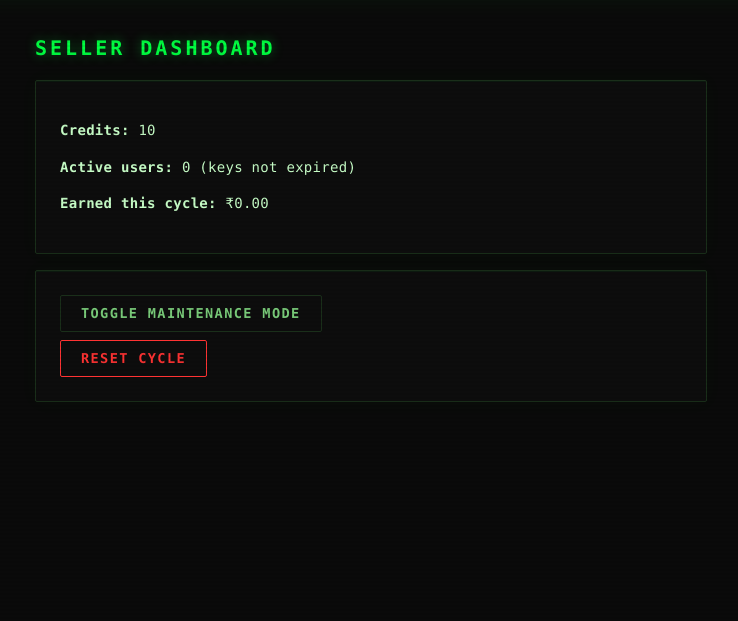
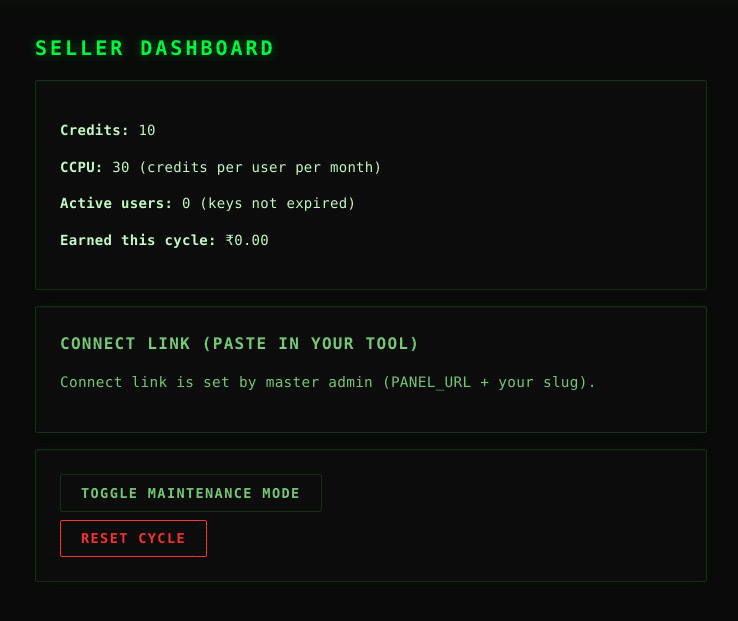
Before and after one commit to subasitnaik/key-management, a Node server app: template views/seller/dashboard.ejs in a window 1280 px wide. Shown: the part 63-684 px from the top of the page, without its empty margins (269-1007 px from the left). Run offline with Node 20, Linux system fonts and the light colour scheme; the template is opened without the code that fills it: most values are stand-ins (such as "Sample title", 1, 10 or a date in 2020).

Commit message:
Seller dashboard: show CCPU and connect link to paste in tool

```diff
--- a/public/styles.css
+++ b/public/styles.css
@@ -356,6 +356,15 @@ h1 {
   border: 1px solid var(--border);
   font-family: var(--font-mono);
 }
+.badge.connect-link {
+  word-break: break-all;
+  max-width: 100%;
+  font-size: 0.85rem;
+}
+.text-dim {
+  color: var(--text-dim);
+  font-size: 0.9rem;
+}
 
 code {
   font-family: var(--font-mono);
--- a/src/routes/sellerPanel.js
+++ b/src/routes/sellerPanel.js
@@ -41,10 +41,14 @@ router.get('/', requireSeller, async (req, res) => {
     getActiveSubscriptionsCount(sellerId),
     getEarnedAmountBySeller(sellerId),
   ]);
+  const baseUrl = (process.env.PANEL_URL || '').replace(/\/$/, '');
+  const connectLink = baseUrl && seller?.slug ? `${baseUrl}/connect/${seller.slug}` : '';
   res.render('seller/dashboard', {
     creditsBalance: seller?.credits_balance ?? 0,
     activeUsers: activeUsers ?? 0,
     earnedAmount: earnedAmount ?? 0,
+    ccpu: seller?.ccpu ?? 30,
+    connectLink: connectLink || '',
   });
 });
 
--- a/views/seller/dashboard.ejs
+++ b/views/seller/dashboard.ejs
@@ -23,8 +23,18 @@
     <h1>Seller Dashboard</h1>
     <div class="card">
       <p><strong>Credits:</strong> <%= creditsBalance %></p>
+      <p><strong>CCPU:</strong> <%= typeof ccpu !== 'undefined' ? ccpu : 30 %> (credits per user per month)</p>
       <p><strong>Active users:</strong> <%= typeof activeUsers !== 'undefined' ? activeUsers : 0 %> (keys not expired)</p>
       <p><strong>Earned this cycle:</strong> ₹<%= typeof earnedAmount !== 'undefined' ? earnedAmount.toFixed(2) : '0.00' %></p>
+    </div>
+    <div class="card">
+      <h2>Connect link (paste in your tool)</h2>
+      <% if (typeof connectLink !== 'undefined' && connectLink) { %>
+      <p><code class="badge connect-link"><%= connectLink %></code></p>
+      <p class="text-dim">Copy this URL and paste it in your Android tool config so keys work.</p>
+      <% } else { %>
+      <p class="text-dim">Connect link is set by master admin (PANEL_URL + your slug).</p>
+      <% } %>
     </div>
     <div class="card">
       <form method="post" action="/panel/seller/maintenance">
```
